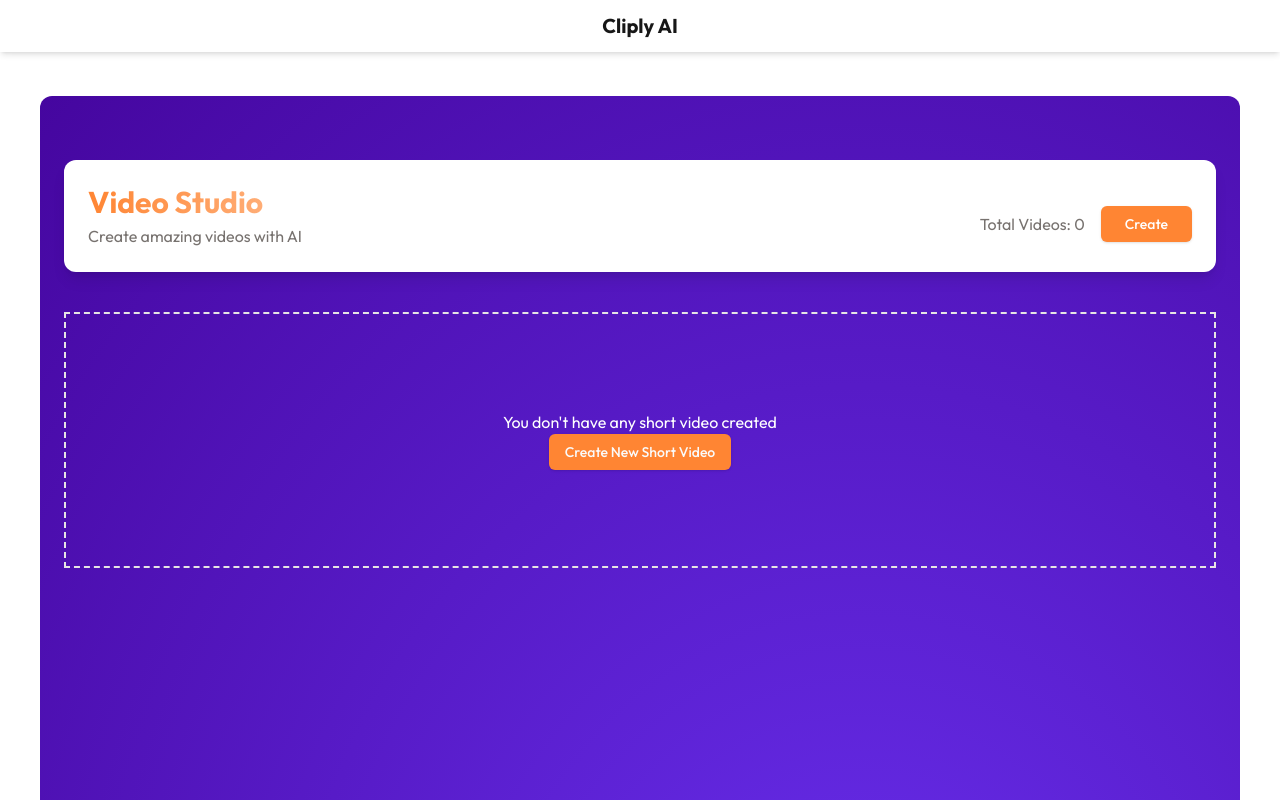
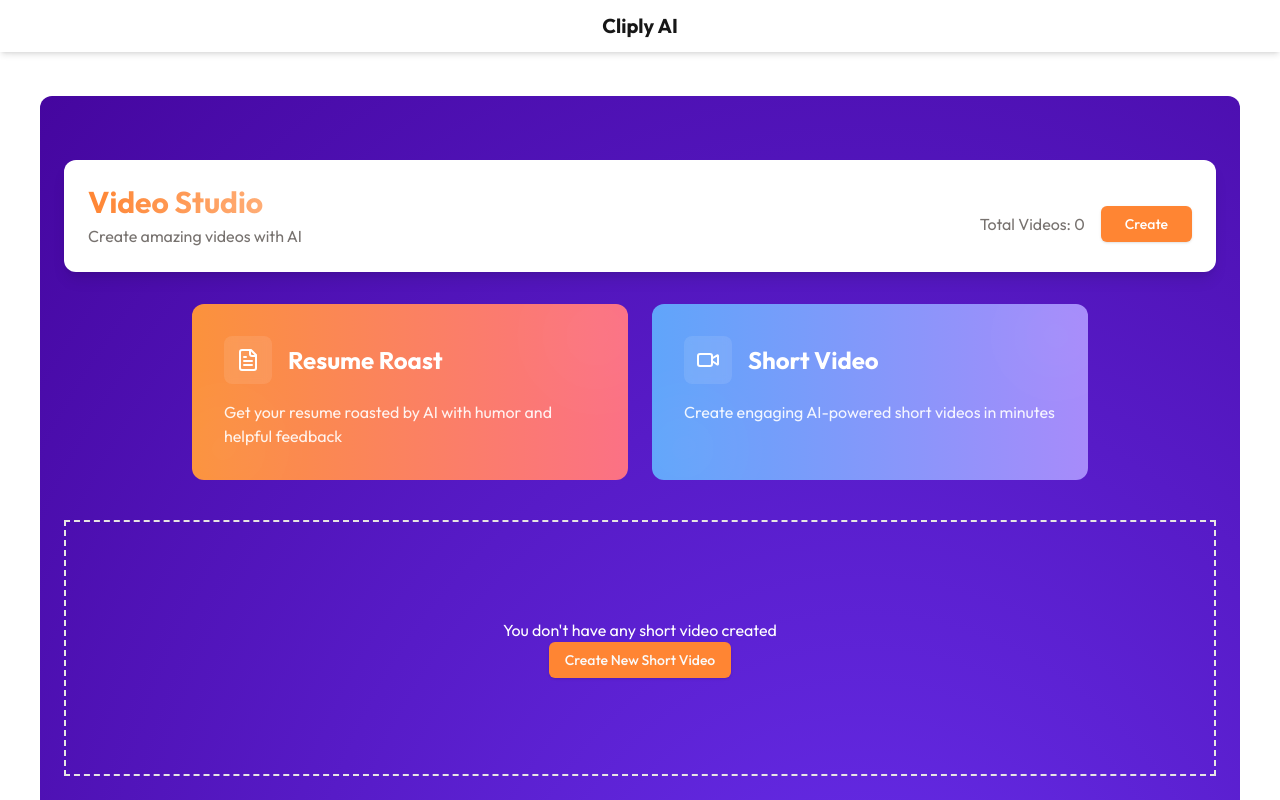
Before and after one commit to AhmerAftabPatel/Text-To-Video-AI, a Next.js app: page /dashboard in a window 1280 px wide. Shown: the top 800 px of the page. Built offline with nearby package versions, Linux system fonts and the light colour scheme; no server answers.

Commit message:
Resume roast dashboard card

```diff
--- a/app/dashboard/page.jsx
+++ b/app/dashboard/page.jsx
@@ -9,6 +9,7 @@
 import { useUser } from '@clerk/nextjs';
 import VideoList from './_components/VideoList';
 import { VideoDataContext } from '../_context/VideoDataContext';
+import { FileText, Video } from 'lucide-react';
 
 function Dashboard() {
   const [videoList,setVideoList]=useState([]);
@@ -34,6 +35,25 @@
     setVideoList(result);
   }
 
+  const features = [
+    {
+      title: "Resume Roast",
+      description: "Get your resume roasted by AI with humor and helpful feedback",
+      icon: FileText,
+      path: "/dashboard/resume-roast",
+      gradient: "from-orange-400 to-rose-400",
+      hoverScale: "hover:scale-[1.02]"
+    },
+    {
+      title: "Short Video",
+      description: "Create engaging AI-powered short videos in minutes",
+      icon: Video,
+      path: "/dashboard/create-cliply",
+      gradient: "from-blue-400 to-violet-400",
+      hoverScale: "hover:scale-[1.02]"
+    }
+  ];
+
   return (
     <div className="min-h-screen p-6 bg-gradient-to-b from-background to-background/80">
       <div className='space-y-8'>
@@ -56,6 +76,55 @@
           </div>
         </div>
 
+        {/* Feature Cards Grid */}
+        <div className="grid md:grid-cols-2 gap-6 max-w-4xl mx-auto mt-8">
+          {features.map((feature, index) => (
+            <Link
+              href={feature.path}
+              key={index}
+              className={`
+                group relative overflow-hidden rounded-xl p-8
+                bg-gradient-to-r ${feature.gradient}
+                transition-all duration-300 ease-out
+                ${feature.hoverScale}
+                hover:shadow-xl
+                cursor-pointer
+              `}
+            >
+              <div className="relative z-10">
+                <div className="flex items-center space-x-4 mb-4">
+                  <div className="p-3 bg-white/10 rounded-lg backdrop-blur-sm">
+                    <feature.icon className="w-6 h-6 text-white" />
+                  </div>
+                  <h3 className="text-2xl font-bold text-white">{feature.title}</h3>
+                </div>
+                <p className="text-white/90">{feature.description}</p>
+
+                {/* Subtle arrow indicator */}
+                <div className="absolute bottom-4 right-4 transform translate-x-2 opacity-0 group-hover:opacity-100 group-hover:translate-x-0 transition-all duration-300">
+                  <svg
+                    className="w-6 h-6 text-white"
+                    fill="none"
+                    stroke="currentColor"
+                    viewBox="0 0 24 24"
+                  >
+                    <path
+                      strokeLinecap="round"
+                      strokeLinejoin="round"
+                      strokeWidth={2}
+                      d="M17 8l4 4m0 0l-4 4m4-4H3"
+                    />
+                  </svg>
+                </div>
+              </div>
+
+              {/* Decorative background elements */}
+              <div className="absolute top-0 right-0 -mt-4 -mr-4 w-24 h-24 bg-white/10 rounded-full blur-2xl transform rotate-45 opacity-50" />
+              <div className="absolute bottom-0 left-0 -mb-4 -ml-4 w-24 h-24 bg-white/10 rounded-full blur-2xl transform -rotate-45 opacity-50" />
+            </Link>
+          ))}
+        </div>
+
         {/* Empty State */}
         {videoList?.length == 0 && <div className='mt-8'>
           <EmptyState />
```
